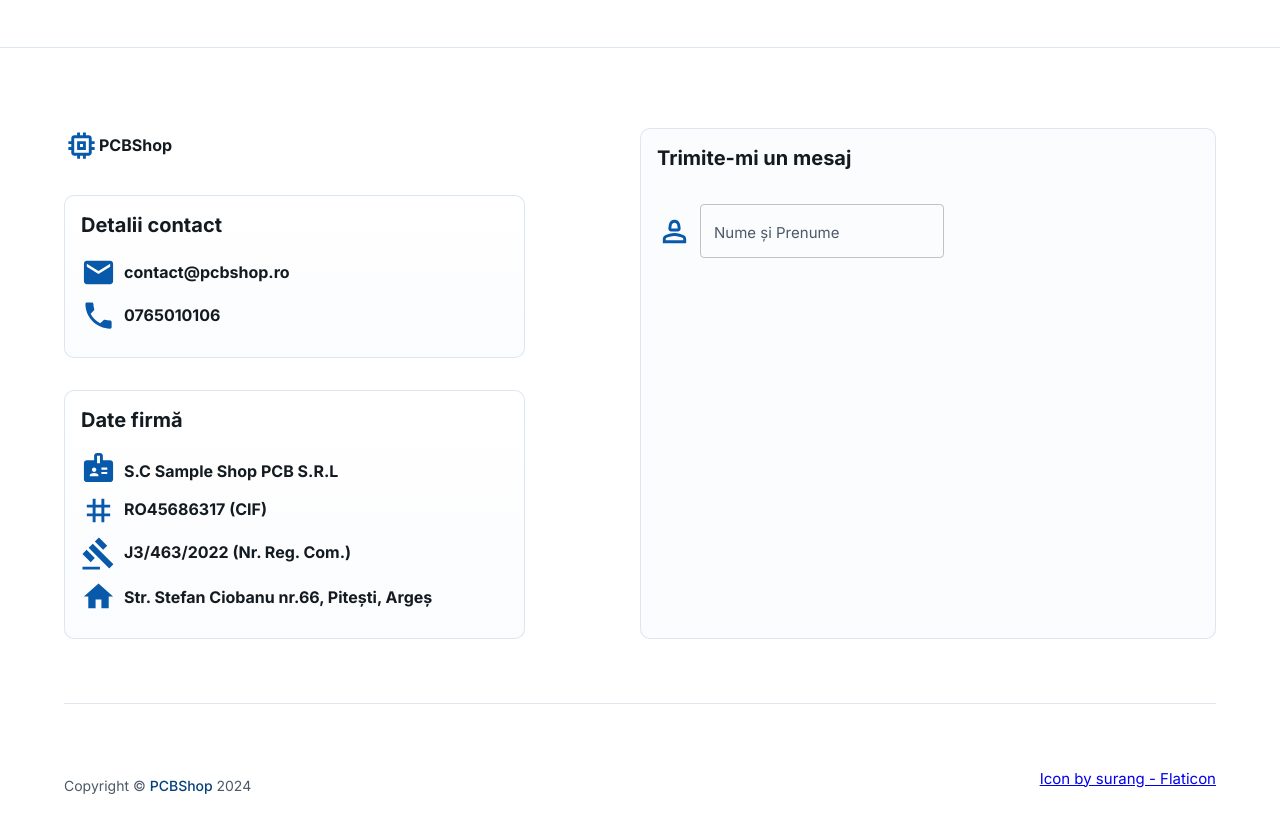
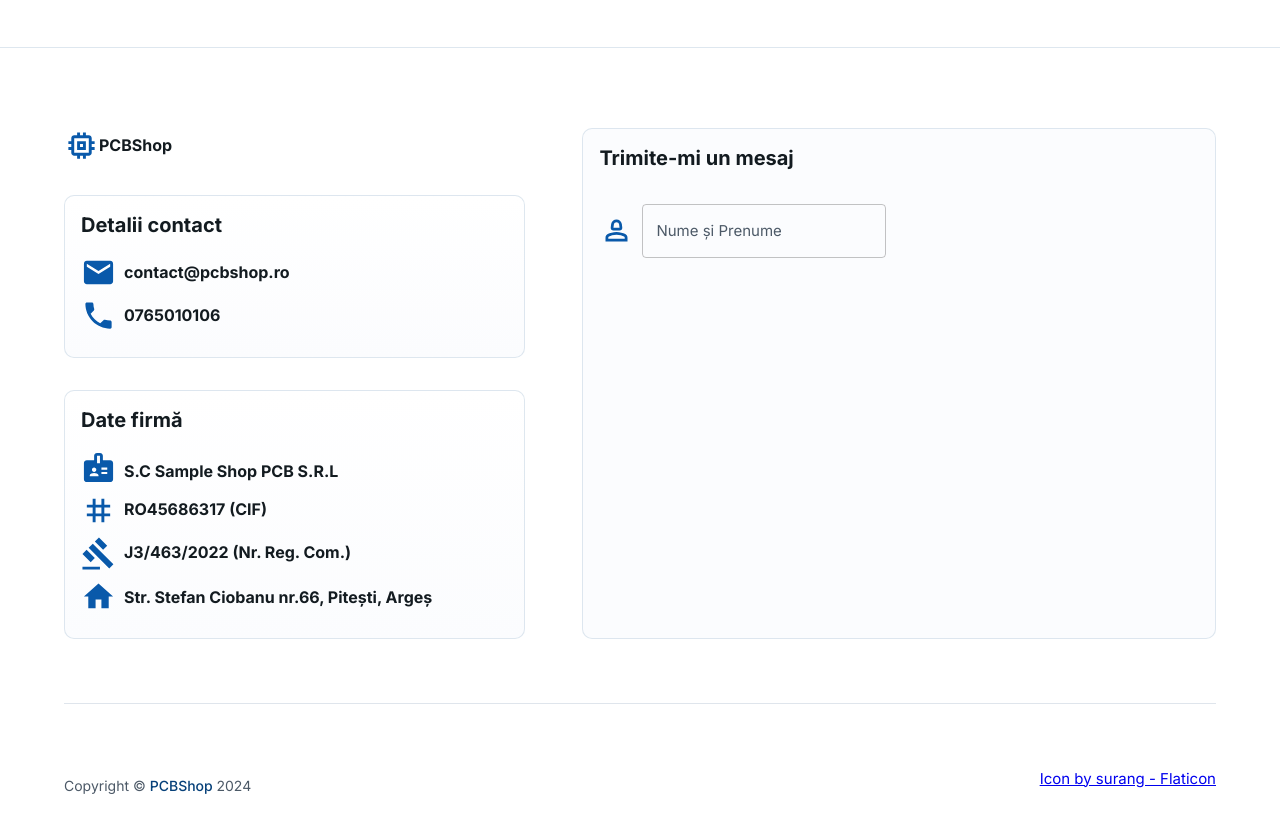
Before and after one commit to NicolaeStaicu/next-pcbshop, a Next.js app: page /LandingPage in a window 1280 px wide. Shown: the part 4980-5812 px from the top of the page. Built offline with nearby package versions, Linux system fonts and the light colour scheme.

Commit message:
Fix mobile footer

```diff
--- a/src/components/Footer.tsx
+++ b/src/components/Footer.tsx
@@ -42,6 +42,7 @@ export default function Footer() {
           display: 'flex',
           flexDirection: { xs: 'column', sm: 'row' },
           width: '100%',
+          gap: { xs: 4, sm: 0 },
           justifyContent: 'space-between',
         }}
       >
@@ -106,10 +107,9 @@ export default function Footer() {
         </Box>
         <Box
           sx={{
-            display: { xs: 'none', sm: 'flex' },
+            display: 'flex',
             flexDirection: 'column',
-            gap: 1,
-            minWidth: { xs: '100%', sm: '50%' },
+            minWidth: { xs: '100%', sm: '55%' },
           }}
         >
           <Card sx={{ height: '100%' }}>
@@ -117,7 +117,7 @@ export default function Footer() {
             <CardContent>
               <FormControl className='w-full'>
                 <Box sx={{ display: 'flex', alignItems: 'center', gap: '0.5rem' }}>
-                  <PersonIcon fontSize="large" sx={{ color: brand[500] }} />
+                  <PersonIcon fontSize="large" sx={{ color: brand[500], paddingBottom: '2px' }} />
                   <TextField hiddenLabel fullWidth id="input-full-name" label="Nume și Prenume" variant="outlined" />
                 </Box>
               </FormControl>
--- a/src/theme.ts
+++ b/src/theme.ts
@@ -572,16 +572,7 @@ export default function getTheme(mode: PaletteMode): ThemeOptions {
                         },
                     },
                 },
-            },
-            MuiTextField: {
-                styleOverrides: {
-                    root: ({ theme }) => ({
-                        '& label': {
-                            paddingTop: '2px'
-                        }
-                    }),
-                },
-            },
+            }
         },
     };
 }
```
